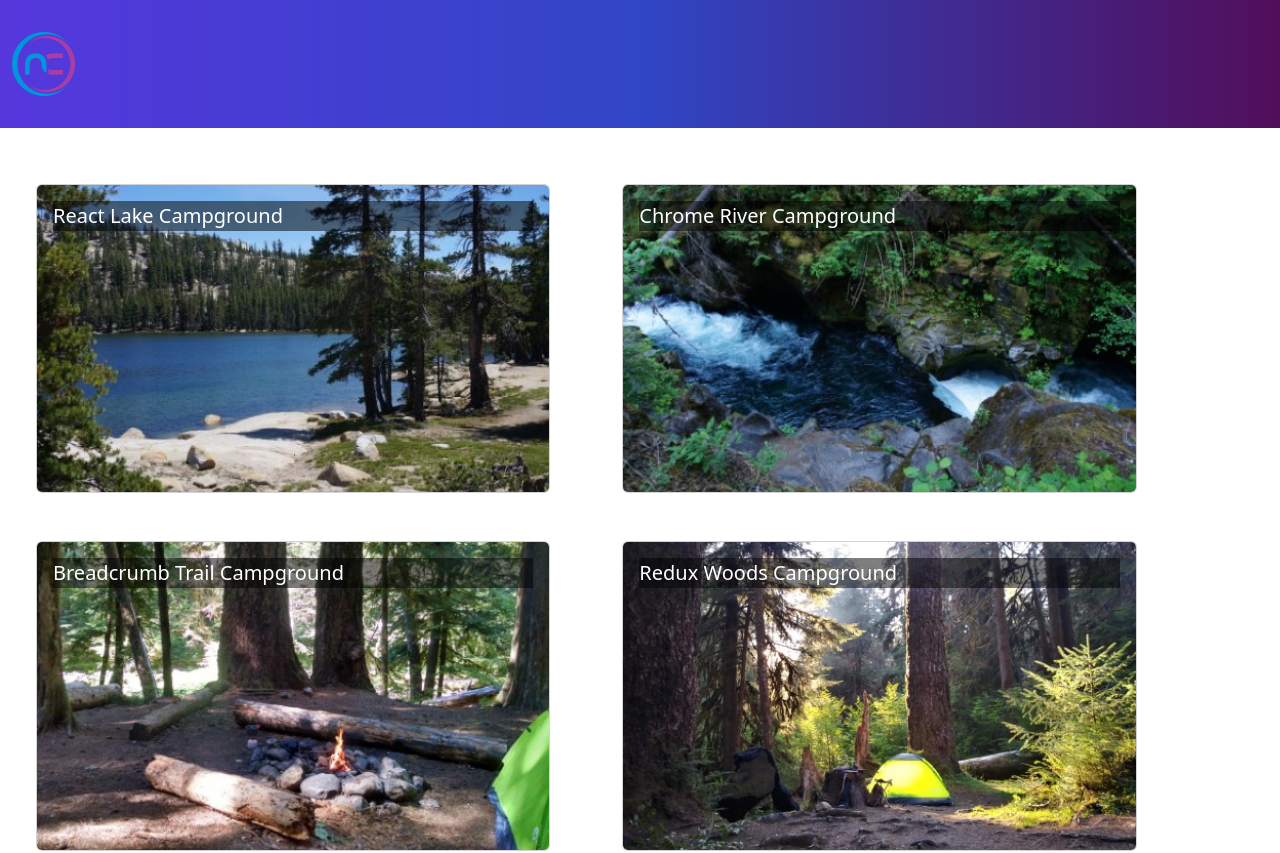
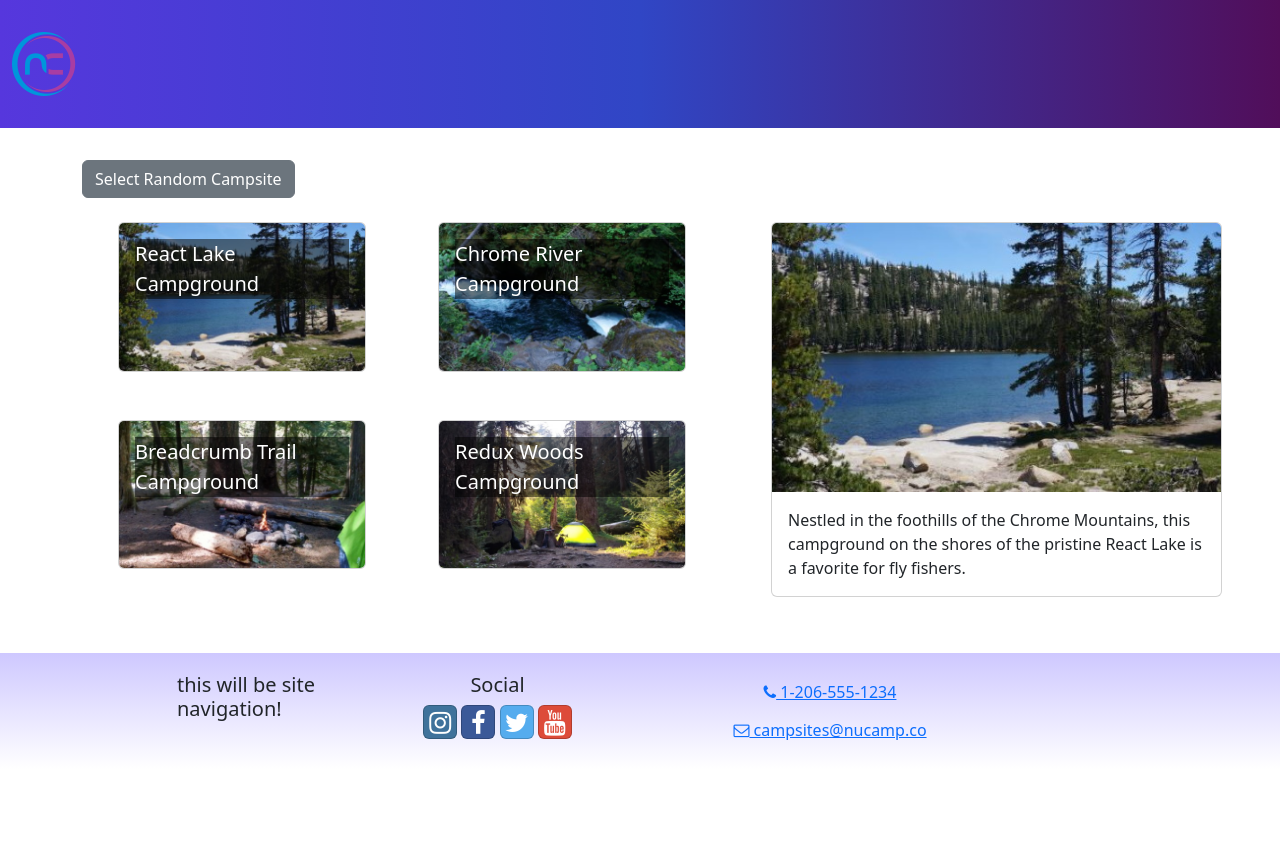
Before and after one commit to dcpinkstar/React-Project, a React (Create React App) app: page / in a window 1280 px wide. Shown: the top 853 px of the page. After the commit the page ends 800 px from the top, so only its background shows below. Built offline with nearby package versions, Linux system fonts and the light colour scheme.

Commit message:
CampsitesDirectoryPage and CampsitesDetail

```diff
--- a/src/App.js
+++ b/src/App.js
@@ -2,16 +2,15 @@ import Header from './components/Header';
 import Footer from './components/Footer';
 import CampsitesDirectoryPage from './pages/CampsitesDirectoryPage';
 import './App.css';
-import CampsitesList from './features/campsites/CampsitesList';
 
 function App() {
     return (
         <div className='App'>
             <Header />
-            <CampsitesList />
+            <CampsitesDirectoryPage />
             <Footer />
         </div>
     );
-};
+}
 
 export default App;
--- a/src/features/campsites/CampsiteDetail.js
+++ b/src/features/campsites/CampsiteDetail.js
@@ -1,6 +1,6 @@
 import { Card, CardImg, CardText, CardBody, Col } from 'reactstrap';
 
-const CampsiteDetail = ({ campsite }) => {
+const CampsiteDetail = ( {campsite} ) => {
     const { image, name, description } = campsite;
 
     return (
--- a/src/pages/CampsitesDirectoryPage.js
+++ b/src/pages/CampsitesDirectoryPage.js
@@ -4,10 +4,18 @@ import CampsitesList from '../features/campsites/CampsitesList';
 import { selectRandomCampsite } from '../features/campsites/campsitesSlice';
 
 const CampsitesDirectoryPage = () => {
-    const selectedCampsite = selectRandomCampsite();
+    let selectedCampsite = selectRandomCampsite();
+
+    const toggleCampsite = () => {
+        selectedCampsite = selectRandomCampsite();
+        console.log(selectedCampsite);
+    };
+
 
     return (
         <Container>
+            <Button onClick={() => toggleCampsite ()}>Select Random Campsite
+            </Button>
             <Row>
                 <Col sm='5' md='7'>
                     <CampsitesList />
```
